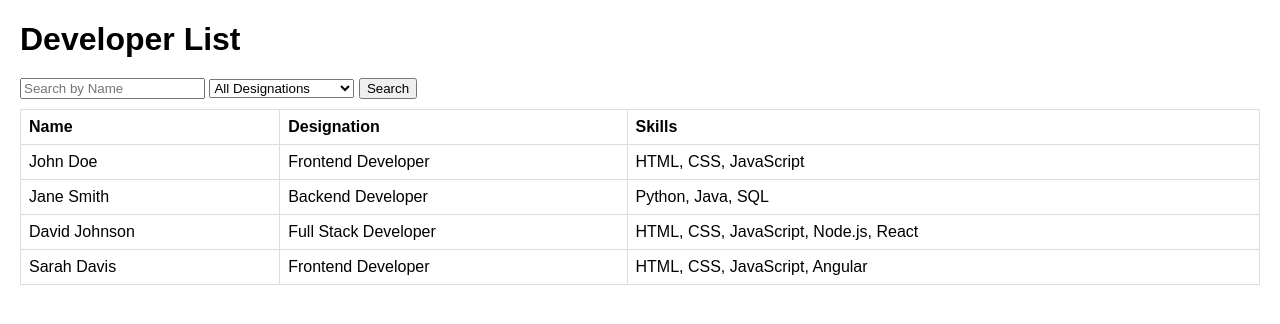
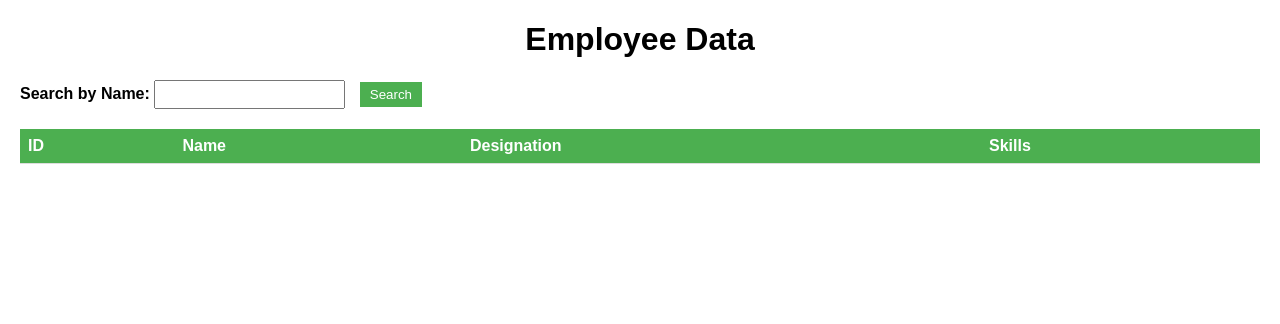
Before and after one commit to Anas07860/BAJAJ_Frontend, a plain HTML site: page index.html in a window 1280 px wide. Drawn offline with Linux system fonts and the light colour scheme; no server answers.

Commit message:
index.html

```diff
--- a/index.html
+++ b/index.html
@@ -9,119 +9,100 @@
     }
 
     h1 {
-      margin-bottom: 20px;
+      text-align: center;
     }
 
-    input {
-      margin-bottom: 10px;
+    label {
+      font-weight: bold;
+    }
+
+    input[type="text"] {
+      padding: 5px;
+      margin-right: 10px;
+    }
+
+    button {
+      padding: 5px 10px;
+      background-color: #4CAF50;
+      color: white;
+      border: none;
+      cursor: pointer;
     }
 
     table {
+      border-collapse: collapse;
       width: 100%;
-      border-collapse: collapse;
+      margin-top: 20px;
     }
 
     th, td {
-      border: 1px solid #ddd;
       padding: 8px;
       text-align: left;
+      border-bottom: 1px solid #ddd;
+    }
+
+    th {
+      background-color: #4CAF50;
+      color: white;
     }
   </style>
 </head>
 <body>
-  <h1>Developer List</h1>
+  <h1>Employee Data</h1>
 
-  <input type="text" id="nameFilter" placeholder="Search by Name" />
+  <div>
+    <label for="searchInput">Search by Name:</label>
+    <input type="text" id="searchInput">
+    <button onclick="searchEmployees()">Search</button>
+  </div>
 
-  <select id="designationFilter">
-    <option value="">All Designations</option>
-    <option value="Frontend Developer">Frontend Developer</option>
-    <option value="Backend Developer">Backend Developer</option>
-    <option value="Full Stack Developer">Full Stack Developer</option>
-  </select>
-
-  <button onclick="filterDevelopers()">Search</button>
-
-  <table id="developerTable">
+  <table>
+    <thead>
       <tr>
+        <th>ID</th>
         <th>Name</th>
         <th>Designation</th>
         <th>Skills</th>
       </tr>
+    </thead>
+    <tbody id="employeeData">
+    </tbody>
   </table>
 
   <script>
-    // JSON data stored locally
-    const jsonData = {
-      "developers": [
-        {
-          "name": "John Doe",
-          "designation": "Frontend Developer",
-          "skills": ["HTML", "CSS", "JavaScript"]
-        },
-        {
-          "name": "Jane Smith",
-          "designation": "Backend Developer",
-          "skills": ["Python", "Java", "SQL"]
-        },
-        {
-          "name": "David Johnson",
-          "designation": "Full Stack Developer",
-          "skills": ["HTML", "CSS", "JavaScript", "Node.js", "React"]
-        },
-        {
-          "name": "Sarah Davis",
-          "designation": "Frontend Developer",
-          "skills": ["HTML", "CSS", "JavaScript", "Angular"]
-        }
-      ]
+    let employeeData = [];
 
-    };
+    // Fetch data from the provided link
     fetch('https://raw.githubusercontent.com/dixitsoham7/dixitsoham7.github.io/main/index.json')
       .then(response => response.json())
       .then(data => {
-        employees = data.employees;
-
-        renderEmployees(employees);
+        employeeData = data.employees;
+        displayEmployees(employeeData);
       })
-      .catch(error => console.error('Error fetching JSON:', error));
-
-    // Render developers on the screen
-    const developerTable = document.getElementById('developerTable');
-    jsonData.developers.forEach(developer => {
-      const row = document.createElement('tr');
-      const nameCell = document.createElement('td');
-      const designationCell = document.createElement('td');
-      const skillsCell = document.createElement('td');
-
-      nameCell.textContent = developer.name;
-      designationCell.textContent = developer.designation;
-      skillsCell.textContent = developer.skills.join(', ');
-
-      row.appendChild(nameCell);
-      row.appendChild(designationCell);
-      row.appendChild(skillsCell);
-
-      developerTable.appendChild(row);
+      .catch(error => {
+        console.log('An error occurred while fetching the data:', error);
       });
 
-    // Filter developers based on name and designation/skills
-    function filterDevelopers() {
-      const nameFilter = document.getElementById('nameFilter').value.toLowerCase();
-      const designationFilter = document.getElementById('designationFilter').value.toLowerCase();
-      const rows = developerTable.getElementsByTagName('tr');
+    function displayEmployees(employees) {
+      const tableBody = document.getElementById('employeeData');
+      tableBody.innerHTML = '';
 
-      for (let i = 1; i < rows.length; i++) {
-        const name = rows[i].getElementsByTagName('td')[0].textContent.toLowerCase();
-        const designation = rows[i].getElementsByTagName('td')[1].textContent.toLowerCase();
+      employees.forEach(employee => {
+        const row = document.createElement('tr');
+        row.innerHTML = `
+          <td>${employee.id}</td>
+          <td>${employee.name || '-'}</td>
+          <td>${employee.designation || '-'}</td>
+          <td>${employee.skills.length > 0 ? employee.skills.join(', ') : '-'}</td>
+        `;
+        tableBody.appendChild(row);
+      });
+    }
 
-        // Show/hide rows based on the filter criteria
-        if (name.includes(nameFilter) && (designationFilter === '' || designation.includes(designationFilter))) {
-          rows[i].style.display = '';
-        } else {
-          rows[i].style.display = 'none';
-        }
-      }
+    function searchEmployees() {
+      const searchInput = document.getElementById('searchInput').value.trim().toLowerCase();
+      const filteredEmployees = employeeData.filter(employee => employee.name && employee.name.toLowerCase().includes(searchInput));
+      displayEmployees(filteredEmployees);
     }
   </script>
 </body>
```
Lines whose indentation alone changed are shown as unchanged.
